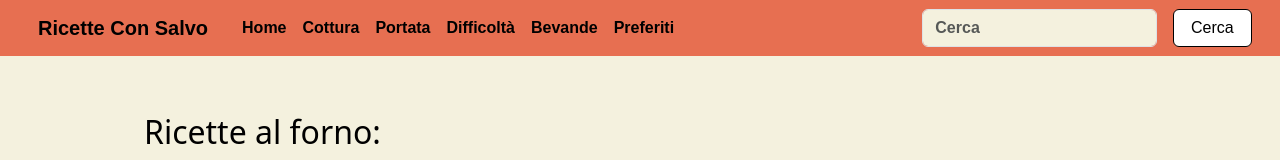
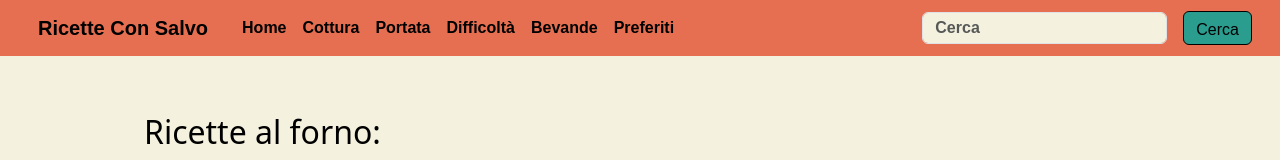
Before and after one commit to Salvatore-12/my-recipe-frontend, a React (Create React App) app: page / in a window 1280 px wide. Shown: the top 160 px of the page. Built offline with nearby package versions, Linux system fonts and the light colour scheme; no server answers.

Commit message:
fix del button cerca della navbar

```diff
--- a/src/App.css
+++ b/src/App.css
@@ -180,19 +180,23 @@ background-color: #f4f1de ;
 font-size:medium;
 font-weight:bold;
 font-family: Arial, Helvetica, sans-serif;
+height: 20%;
 }
 
 .customButton.btn {
-  background-color: white;
+  background-color: #2a9d8f;
   color: black;
   border-color: black;
+  height: 32px;
+  padding-bottom: 8%;
+  text-align: center;
 }
 
 /* Rimuove l'effetto hover e cambia lo sfondo al colore bianco */
 .customButton.btn:hover,
 .customButton.btn:focus,
 .customButton.btn:active {
-  background-color: white;
+  background-color: #f4f1de;
   color: black;
   border-color: black;
   box-shadow: none;
--- a/src/components/MyNavbar.jsx
+++ b/src/components/MyNavbar.jsx
@@ -113,7 +113,7 @@ const MyNavbar =() => {
                   <Form.Control
                       type="search"
                       placeholder="Cerca"
-                      className=" ms-auto mb-3 mb-md-0  me-md-3  w-75 FormSearch"
+                      className=" ms-auto mb-4 mb-md-0  me-md-3  w-75 FormSearch"
                       aria-label="Search"
                       value={searchTerm}
                       onChange={(e) => setSearchTerm(e.target.value)}
@@ -121,7 +121,7 @@ const MyNavbar =() => {
                   <Button
                           type="button"
                           onClick={handleSearch}
-                          className="w-25 ms-auto mb-3 mb-md-0 customButton"
+                          className="customButton"
                   >
                     Cerca
                   </Button>
```
